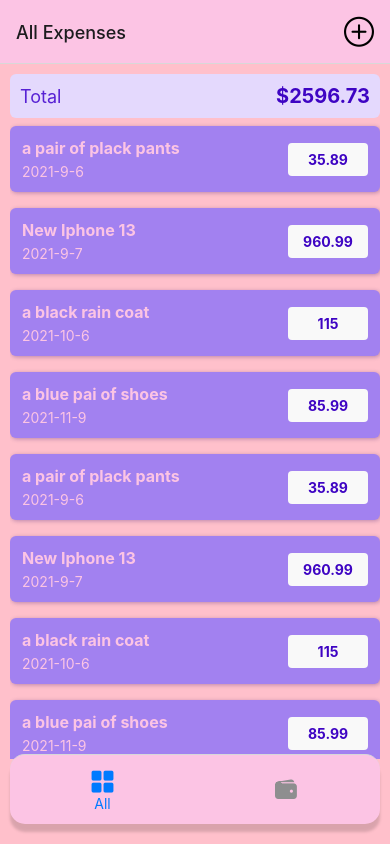
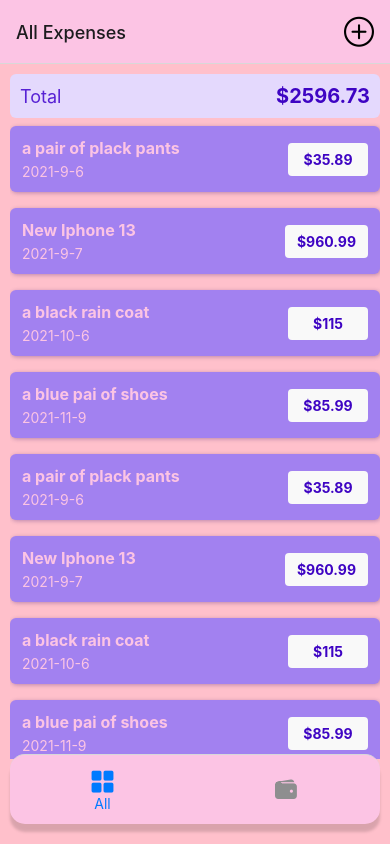
Before and after one commit to Mrkouhadi/RN-expenseTracker, a React Native app: screen /Tabs in a window 390 px wide. Built offline with nearby package versions, Linux system fonts and the light colour scheme.

Commit message:
add effects to pressable expenseItem

```diff
--- a/src/components/expensesOutput/ExpensesItem.js
+++ b/src/components/expensesOutput/ExpensesItem.js
@@ -4,19 +4,26 @@ import { GlobalStyles } from '../../constants/styles'
 import { getFormattedDate } from '../../util/date'
 
 const ExpensesItem = ({description, date, amount}) => {
-  return <Pressable>
+    const expensesPressHandler = ()=>{
+
+    }
+  return <Pressable style={({pressed})=> pressed && styles.pressed}
+                    onPress={expensesPressHandler}>
             <View style={styles.container}>
                 <View>
                     <Text style={[styles.textBase, styles.description]}>{description}</Text>
                     <Text style={styles.textBase}>{getFormattedDate(date)}</Text>
                 </View>
                 <View style={styles.amountContainer}>
-                    <Text style={styles.amount}>{amount}</Text>
+                    <Text style={styles.amount}>${amount}</Text>
                 </View>
             </View>
         </Pressable>
 }
 const styles = StyleSheet.create({
+    pressed:{
+        opacity:.75,
+    },
     container:{
         padding:12,
         marginVertical:8,
```
